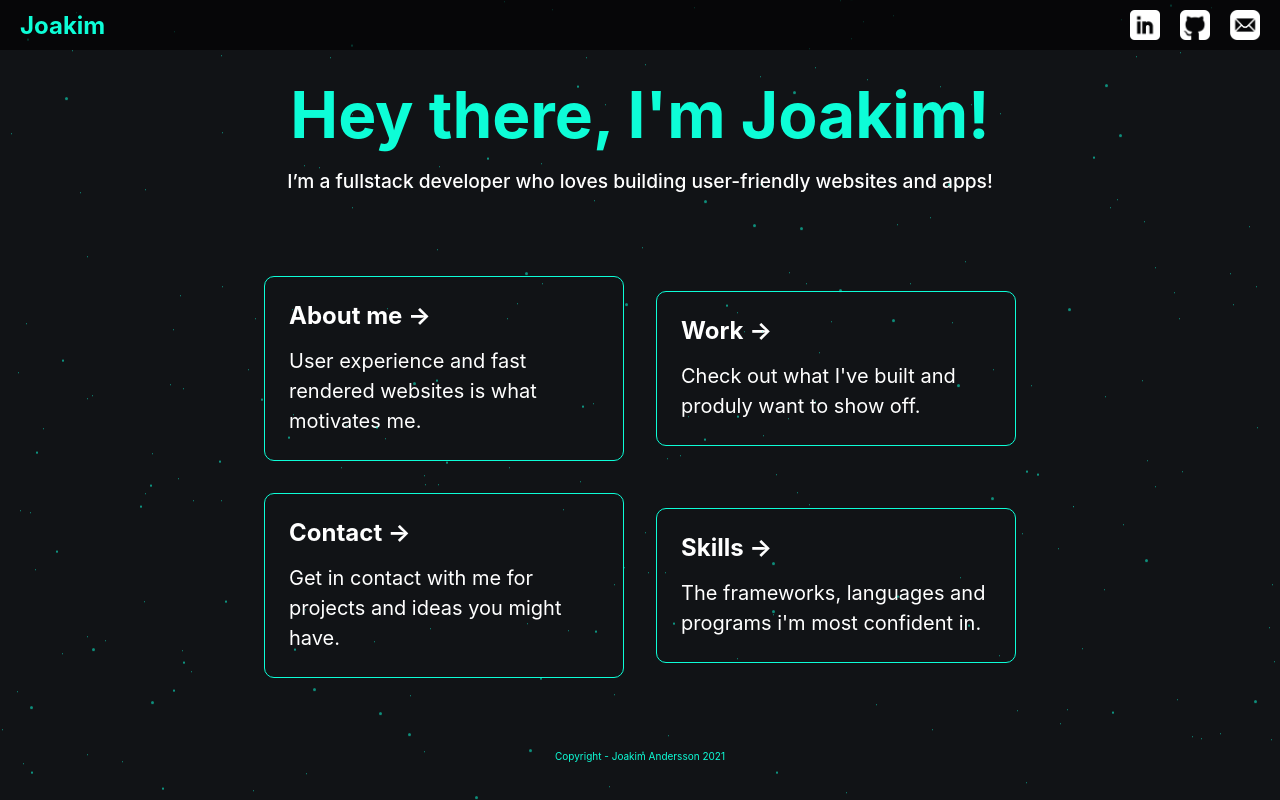
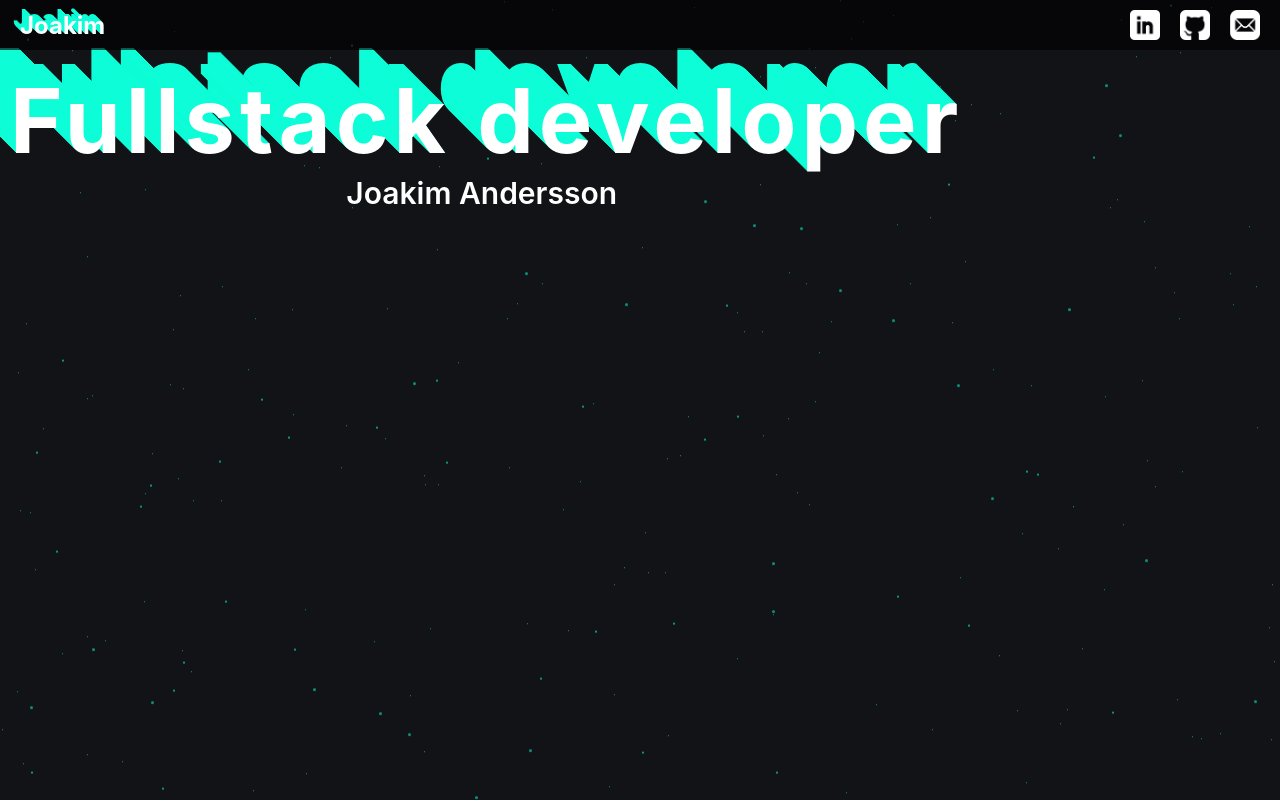
Before and after one commit to Joakim-Andersson/portfolio, a Next.js app: page / in a window 1280 px wide. Built offline with nearby package versions, Linux system fonts and the light colour scheme.

Commit message:
Add random 3d styling to main

```diff
--- a/components/Navbar.js
+++ b/components/Navbar.js
@@ -32,7 +32,7 @@ export default function Navbar() {
                 ) : (
                         <>
                             <Link href="/">
-                                <h1>Joakim</h1>
+                                <h1 className="navbar__text">Joakim</h1>
                             </Link>
                         </>
                     )
--- a/pages/index.js
+++ b/pages/index.js
@@ -8,49 +8,14 @@ export default function Home() {
       <div className="small"></div>
       <div className="medium"></div>
       <div className="big"></div>
-
-      <div className={styles.container}>
-
-        <main className={styles.main}>
-          <h1 className={styles.title}>
-            Hey there, <strong>I'm Joakim!</strong>
-          </h1>
-
-          <h2 className={styles.description}>
-            I’m a fullstack developer who loves building user-friendly websites and apps!
-          </h2>
+      <main className={styles.main__header}>
+        <div className="main__header">
+          <h1>Fullstack developer</h1>
+          <h3>Joakim Andersson</h3>
+        </div>
 
 
-          <div className={styles.grid}>
-
-            <Link href="/about">
-              <a className={styles.card}>
-                <h3>About me &rarr;</h3>
-                <p>User experience and fast rendered websites is what motivates me.</p>
-              </a>
-            </Link>
-
-            <a href="/work" className={styles.card}>
-              <h3>Work &rarr;</h3>
-              <p>Check out what I've built and produly want to show off.</p>
-            </a>
-
-            <a href="/contact" className={styles.card} >
-              <h3>Contact &rarr;</h3>
-              <p>Get in contact with me for projects and ideas you might have.</p>
-            </a>
-
-            <a href="/skills" className={styles.card} >
-              <h3>Skills &rarr;</h3>
-              <p>
-                The frameworks, languages and programs i'm most confident in. </p>
-            </a>
-          </div>
-        </main>
-        <footer className={styles.footer}>
-          <p>Copyright - Joakim Andersson 2021</p>
-        </footer>
-      </div>
+      </main>
     </div>
   )
 }
--- a/styles/Home.module.css
+++ b/styles/Home.module.css
@@ -1,113 +1,63 @@
-.container {
-  z-index: 1;
-  min-height: 100vh;
-  padding: 0 0.5rem;
+.main__header {
+  margin-top: 60px;
   display: flex;
-  flex-direction: column;
-  justify-content: center;
-  align-items: center;
-}
-
-.main {
-  padding: 60px 0 0 0;
-  flex: 1;
-  display: flex;
-  flex-direction: column;
-  justify-content: center;
-  align-items: center;
+  flex-direction: center;
+  align-content: center;
+  justify-content: left;
+  text-align: center;
   color: white;
 }
 
-.main h1 {
-  color: #0dfdd7;
+.main__header h1 {
+  font-size: 90px;
+  letter-spacing: 5px;
+  margin: 0 0 0 10px;
+    color:white;
+    text-shadow:
+    -1px -1px #0dfdd7,
+    -2px -2px #0dfdd7,
+    -3px -3px #0dfdd7,
+    -4px -4px #0dfdd7,
+    -5px -5px #0dfdd7,
+    -6px -6px #0dfdd7,
+    -7px -7px #0dfdd7,
+    -8px -8px #0dfdd7,
+    -9px -9px #0dfdd7,
+   -10px -10px #0dfdd7,
+   -11px -11px #0dfdd7,
+    -12px -12px #0dfdd7,
+    -13px -13px #0dfdd7,
+    -14px -14px #0dfdd7,
+    -15px -15px #0dfdd7,
+    -16px -16px #0dfdd7,
+    -17px -17px #0dfdd7,
+    -18px -18px #0dfdd7,
+    -19px -19px #0dfdd7,
+    -20px -20px #0dfdd7,
+    -21px -21px #0dfdd7,
+    -22px -22px #0dfdd7,
+    -23px -23px #0dfdd7,
+    -24px -24px #0dfdd7,
+    -25px -25px #0dfdd7,
+    -26px -26px #0dfdd7,
+    -27px -27px #0dfdd7,
+    -28px -28px #0dfdd7,
+    -29px -29px #0dfdd7,
+    -30px -30px #0dfdd7,
+    -31px -31px #0dfdd7,
+    -32px -32px #0dfdd7,
+    -33px -33px #0dfdd7,
+    -34px -34px #0dfdd7,
+    -35px -35px #0dfdd7,
+    -36px -36px #0dfdd7,
+    -37px -37px #0dfdd7,
+    -38px -38px #0dfdd7,
+    -39px -39px #0dfdd7,
+    -40px -40px #0dfdd7;
 }
 
-.footer {
-  width: 100%;
-  height: 100px;
-  font-size: 10px;
-  color: #0dfdd7;
-  display: flex;
-  justify-content: center;
-  align-items: center;
-}
-
-.title {
-  margin: 0;
-  line-height: 1.15;
-  font-size: 4rem;
-}
-
-.title,
-.description {
-  text-align: center;
-}
-
-.description {
-  line-height: 1.5;
-  font-size: 1.2rem;
-  font-weight: 500;
-}
-
-.code {
-  background: #fafafa;
-  border-radius: 5px;
-  padding: 0.75rem;
-  font-size: 1.1rem;
-  font-family: Menlo, Monaco, Lucida Console, Liberation Mono, DejaVu Sans Mono,
-    Bitstream Vera Sans Mono, Courier New, monospace;
-}
-
-.grid {
-  display: flex;
-  align-items: center;
-  justify-content: center;
-  flex-wrap: wrap;
-  max-width: 800px;
-  margin-top: 3rem;
-}
-
-.card {
-  margin: 1rem;
-  flex-basis: 45%;
-  padding: 1.5rem;
-  text-align: left;
-  color: inherit;
-  text-decoration: none;
-  border: 1px solid #0dfdd7;
-  border-radius: 10px;
-  transition: color 0.15s ease, border-color 0.15s ease;
-}
-
-.card:hover,
-.card:focus,
-.card:active {
-  background-color: #0dfdd9a4;
-}
-
-.card h3 {
-  margin: 0 0 1rem 0;
-  font-size: 1.5rem;
-}
-
-.card p {
-  margin: 0;
-  font-size: 1.25rem;
-  line-height: 1.5;
-}
-
-.logo {
-  height: 1em;
-}
-
-.skillsdiv {
-  width: 10%;
-  height: auto;
-}
-
-@media (max-width: 600px) {
-  .grid {
-    width: 100%;
-    flex-direction: column;
-  }
-}
+.main__header h3 {
+  font-size: 30px;
+  font-weight: 600;
+  margin: 0px
+ }
--- /dev/null
+++ b/styles/Home.module.scss
@@ -0,0 +1,9 @@
+.stars {
+  .main {
+    .main__header {
+      .main__header-h1 {
+        color: white;
+      }
+    }
+  }
+}
--- a/styles/Navbar.css
+++ b/styles/Navbar.css
@@ -10,6 +10,7 @@
     background-color: rgba(0, 0, 0, 0.637);
     color: #0dfdd7;
     padding: 0 10px 0 10px;
+
 }
 
 .navbar__arrow{
@@ -20,7 +21,17 @@ align-self: center;
 align-content: center;
 }
 
-
+.navbar__text {
+    color:white;
+    text-shadow:
+    -1px -1px #0dfdd7,
+    -2px -2px #0dfdd7,
+    -3px -3px #0dfdd7,
+    -4px -4px #0dfdd7,
+    -5px -5px #0dfdd7,
+    -6px -6px #0dfdd7,
+    -7px -7px #0dfdd7;
+}
 .navbar__contact {
     color: white;
 }
```
